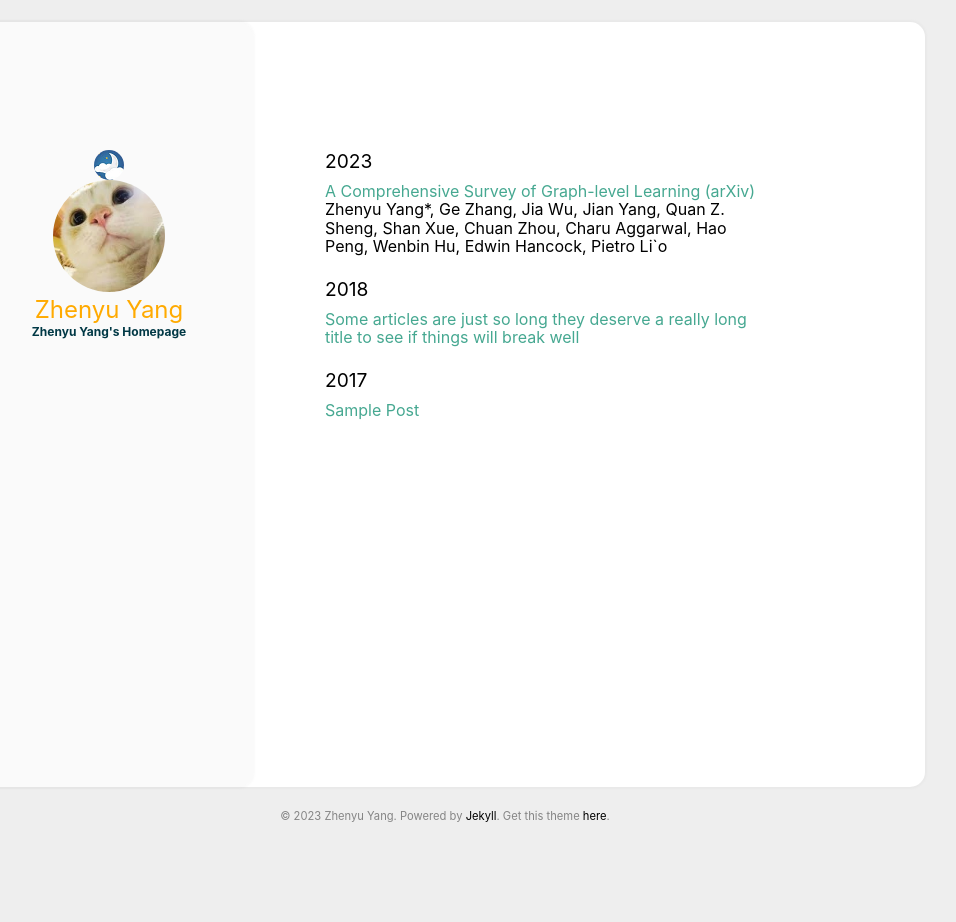
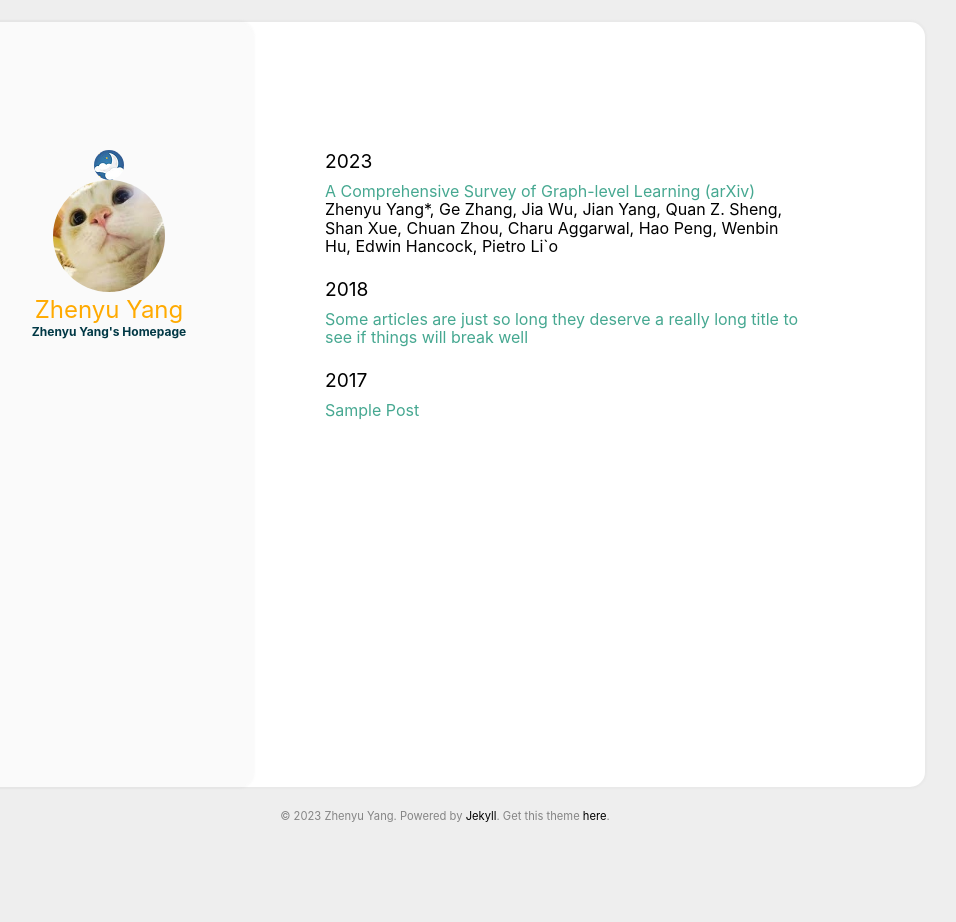
Before and after one commit to ZhenyuYangMQ/ZhenyuYangMQ.github.io, a Jekyll site: the page built from index.html, in a window 1280 px wide. Shown: the whole page, without its empty margins (195-1151 px from the left). Built offline with Jekyll 4.4.1, drawn with Linux system fonts in a browser that asks for light colours.

Commit message:
Update main.scss

```diff
--- a/assets/css/main.scss
+++ b/assets/css/main.scss
@@ -242,7 +242,7 @@ img {
     }
 
     @include breakpoint(medium) {
-        max-width: 35rem;
+        max-width: 37rem;
         margin-top: 5rem;
     }
 
```
